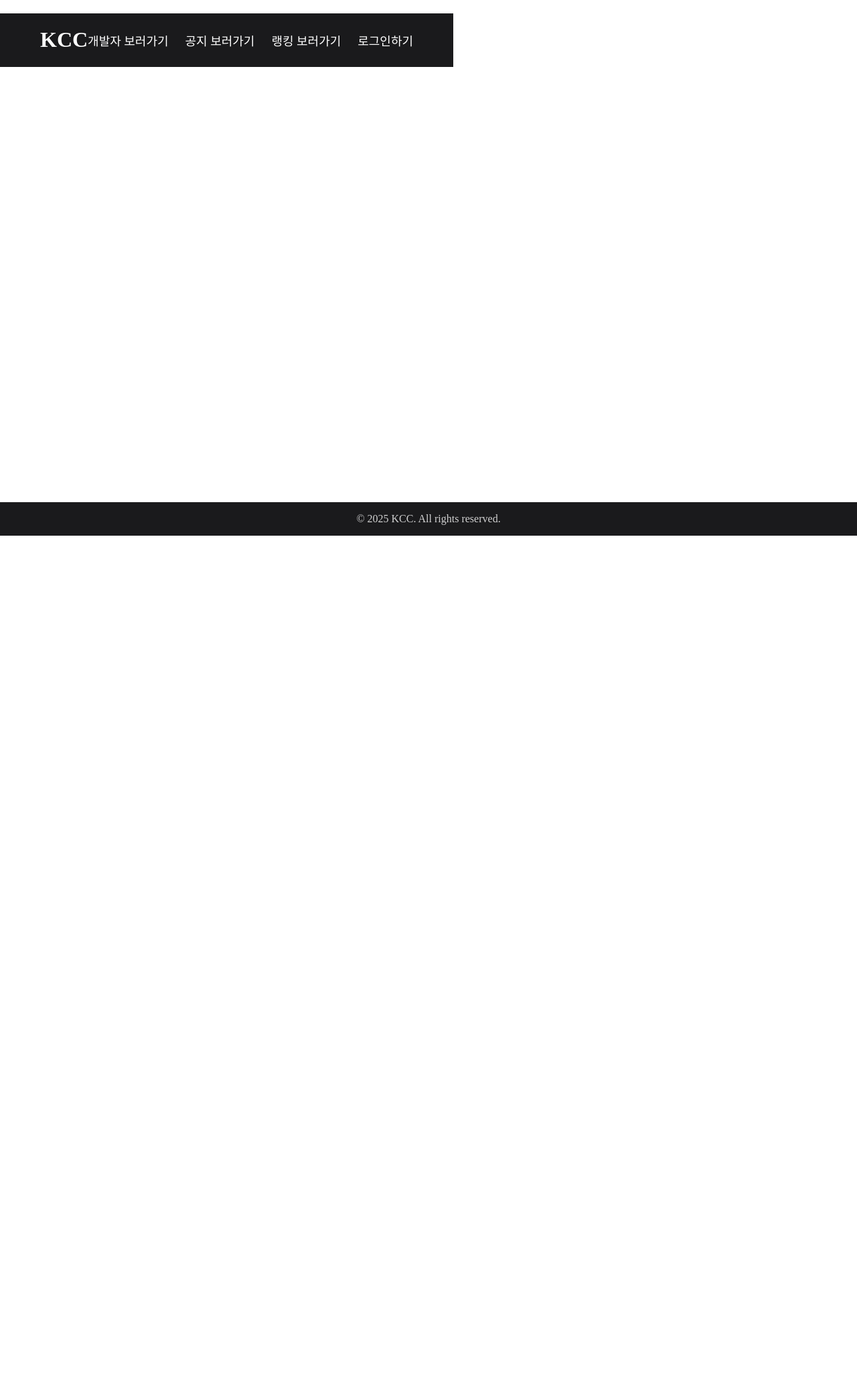
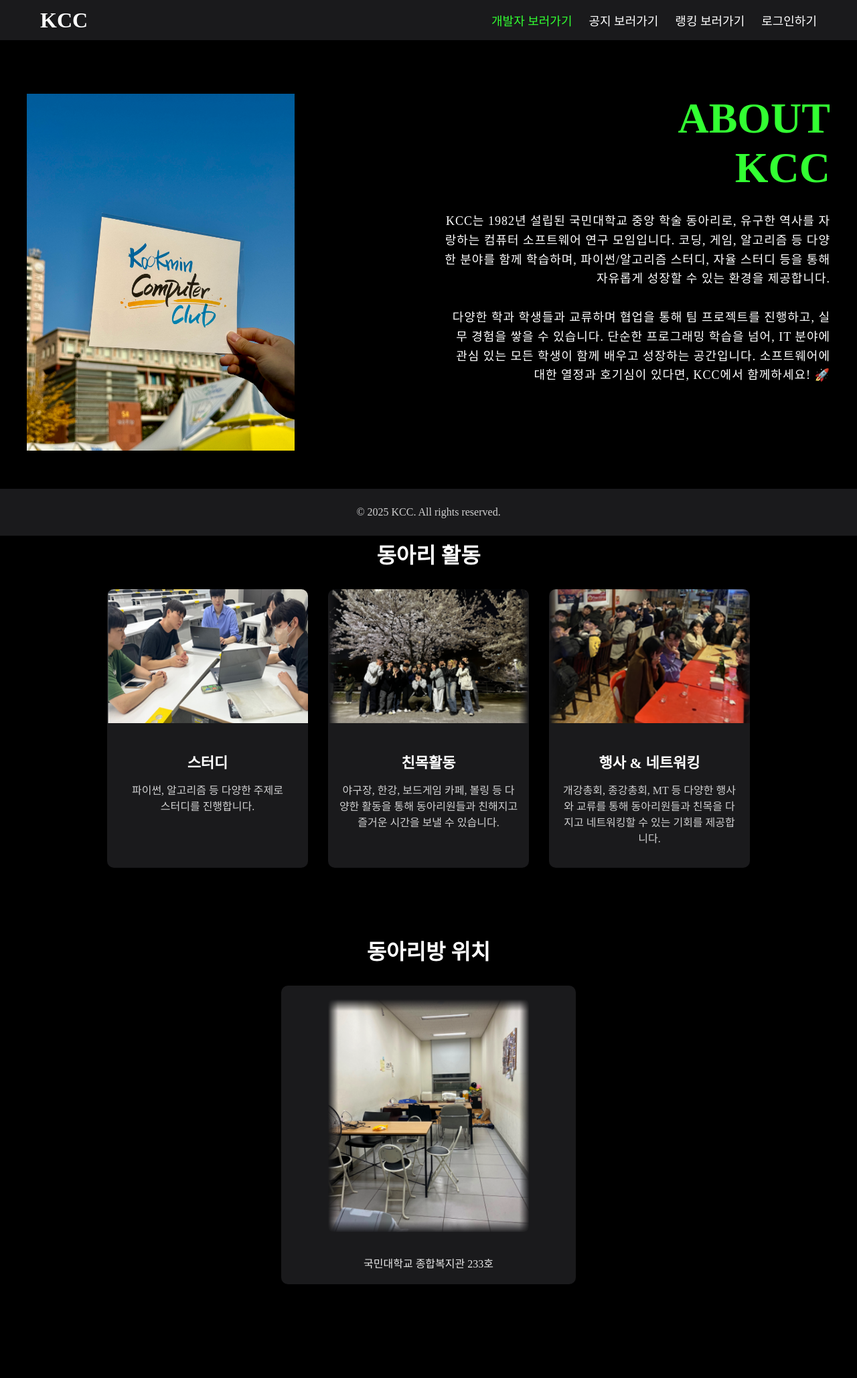
Before and after one commit to junhkchoi/kcc, a Django app: page / in a window 1280 px wide. Shown: the whole page at 67% size. Before the commit the page ends 800 px from the top, so only its background shows below. Run offline with Django 5.2, Linux system fonts and the light colour scheme.

Commit message:
[Feat] create home

```diff
--- a/config/settings.py
+++ b/config/settings.py
@@ -125,6 +125,9 @@ STATICFILES_DIRS = [
     os.path.join(BASE_DIR, 'static'),
 ]
 
+MEDIA_URL = '/media/'
+MEDIA_ROOT = os.path.join(BASE_DIR, 'media')
+
 STATIC_ROOT = os.path.join(BASE_DIR, 'staticfiles')
 
 # Default primary key field type
--- a/static/css/base.css
+++ b/static/css/base.css
@@ -1,7 +1,7 @@
 body {
     padding: 0;
     margin: 0;
-    background-color: white;
+    background-color: black
 }
 
 /* header */
@@ -10,8 +10,12 @@ body {
     justify-content: space-between;
     align-items: center;
     background-color: #1a1a1c;
-    padding: 0px 60px;
+    padding: 15px 60px;
     position: fixed;
+    top: 0;
+    width: 100%;
+    height: 60px;
+    box-sizing: border-box;
 }
 
 .navbar__logo a {
@@ -29,16 +33,35 @@ body {
     text-decoration: none;
     font-size: 18px;
     text-align: center;
+    transition: color 0.3s ease, transform 0.3s ease;
+}
+
+.navbar__navs a:hover {
+    color: #32ff32;
+}
+
+#developer a {
+    color: #32ff32;
+}
+
+/* main */
+main {
+    margin-top: 100px;
+    padding: 40px;
+    margin-bottom: 100px;
+
 }
 
 /* footer */
 footer {
     position: fixed;
     bottom: 0;
+    left: 0;
     width: 100%;
-    display: flex;
-    justify-content: center;
-    background-color: #1a1a1c
+    background-color: #1a1a1c;
+    color: hsla(0, 0%, 100%, 0.8);
+    text-align: center;
+    padding: 10px 0;
 }
 
 .footer__copyright {
--- a/static/css/home/home.css
+++ b/static/css/home/home.css
@@ -1,3 +1,135 @@
-h2 {
-    color: wheat;
+/* intro */
+.intro {
+    display: flex;
+    gap: 15px; /* 간격 축소 */
+    margin-bottom: 50px;
 }
+
+.intro__img img {
+    width: 400px; /* 크기 조정 */
+}
+
+.intro__text {
+    display: flex;
+    flex-direction: column;
+    align-items: flex-end;
+    text-align: right;
+    gap: 10px;
+    color: white;
+    margin-left: -40px;
+}
+
+.intro__text__title {
+    font-size: 24px;
+    font-weight: 300;
+    color: rgba(255, 255, 255, 0.7);
+}
+
+.intro__text__title h1 {
+    font-size: 64px;
+    font-weight: bold;
+    color: #32ff32;
+    text-transform: uppercase;
+    margin: 0;
+}
+
+.intro__text__content {
+    max-width: 70%;
+    font-size: 18px;
+    line-height: 1.6;
+    letter-spacing: 1px;
+    font-weight: 400;
+}
+
+/* activites */
+.activities {
+    text-align: center;
+    padding: 50px 20px;
+    margin-bottom: 50px;
+}
+
+.activities h2 {
+    font-size: 32px;
+    color: white;
+    margin-bottom: 30px;
+}
+
+.activities__container {
+    display: flex;
+    justify-content: center;
+    gap: 30px;
+    flex-wrap: wrap;
+}
+
+.activity {
+    background-color: #1a1a1c;
+    border-radius: 10px;
+    overflow: hidden;
+    width: 300px;
+    text-align: center;
+}
+
+.activity img {
+    width: 100%;
+    height: 200px;
+    object-fit: cover;
+}
+
+.activity__info {
+    padding: 15px;
+}
+
+.activity__info h3 {
+    font-size: 22px;
+    color: white;
+    margin-bottom: 10px;
+}
+
+.activity__info p {
+    font-size: 16px;
+    color: rgba(255, 255, 255, 0.8);
+    line-height: 1.5;
+}
+
+/* location */
+.location {
+    text-align: center;
+    margin-top: 50px;
+}
+
+.location h2 {
+    font-size: 32px;
+    color: white;
+    margin-bottom: 30px;
+}
+
+.location__container {
+    display: flex;
+    flex-direction: column;
+    justify-content: center;
+    align-items: center;
+    gap: 30px;
+    flex-wrap: wrap;
+    background-color: #1a1a1c;
+    padding: 20px;
+    border-radius: 10px;
+    margin: 0 auto;
+    max-width: 400px;
+}
+
+.location__img img {
+    width: 300px;
+    object-fit: cover;
+    border-radius: 8px;
+}
+
+.location__info {
+    text-align: left;
+    color: rgba(255, 255, 255, 0.9);
+}
+
+
+.location__info p {
+    font-size: 18px;
+    line-height: 1.6;
+}
--- a/templates/base.html
+++ b/templates/base.html
@@ -14,7 +14,7 @@
                 <a href=""><h1>KCC</h1></a>
             </div>
             <div class="navbar__navs">
-                <div class="navbar__navs__github">
+                <div class="navbar__navs__github" id='developer'>
                     <a href="https://github.com/junhkchoi/kcc">
                         <p>개발자 보러가기</p>
                     </a>
--- a/templates/home/home.html
+++ b/templates/home/home.html
@@ -1,7 +1,76 @@
 {% extends "base.html" %}
+{% load static %}
 {% block title %}홈페이지{% endblock %}
+{% block content %}
+    <link rel="stylesheet" href="{% static 'css/home/home.css' %}">
 
-{% block content %}
-    <h2>홈페이지에 오신 것을 환영합니다!</h2>
-    <p>이곳은 Django 프로젝트의 메인 페이지입니다.</p>
+    <div class="intro">
+
+        <div class="intro__img">
+            <img src="{% static 'img/kcc_intro.jpg' %}" alt="Kcc_intro_img">
+        </div>
+
+        <div class="intro__text">
+            <div class="intro__text__title">
+                <h1>about <br> KCC</h1>
+            </div>
+            <div class="intro__text__content">
+                <p>
+                    KCC는 1982년 설립된 국민대학교 중앙 학술 동아리로, 유구한 역사를 자랑하는 컴퓨터 소프트웨어 연구 모임입니다.
+                    코딩, 게임, 알고리즘 등 다양한 분야를 함께 학습하며, 파이썬/알고리즘 스터디,
+                    자율 스터디 등을 통해 자유롭게 성장할 수 있는 환경을 제공합니다.
+                    <br>
+                    <br>
+                    다양한 학과 학생들과 교류하며 협업을 통해 팀 프로젝트를 진행하고, 실무 경험을 쌓을 수 있습니다.
+                    단순한 프로그래밍 학습을 넘어, IT 분야에 관심 있는 모든 학생이 함께 배우고 성장하는 공간입니다.
+                    소프트웨어에 대한 열정과 호기심이 있다면, KCC에서 함께하세요! 🚀
+                </p>
+            </div>
+        </div>
+    </div>
+
+    <div class="activities">
+        <h2>동아리 활동</h2>
+
+        <div class="activities__container">
+            <div class="activity">
+                <img src="{% static 'img/free_study.png' %}" alt="스터디 활동">
+                <div class="activity__info">
+                    <h3>스터디</h3>
+                    <p>파이썬, 알고리즘 등 다양한 주제로
+                        <br>스터디를 진행합니다.</p>
+                </div>
+            </div>
+
+            <div class="activity">
+                <img src="{% static 'img/chinmok.png' %}" alt="친목 활동">
+                <div class="activity__info">
+                    <h3>친목활동</h3>
+                    <p>야구장, 한강, 보드게임 카페, 볼링 등 다양한 활동을 통해 동아리원들과 친해지고 즐거운 시간을 보낼 수 있습니다.</p>
+                </div>
+            </div>
+
+            <div class="activity">
+                <img src="{% static 'img/networking.png' %}" alt="정기 행사">
+                <div class="activity__info">
+                    <h3>행사 & 네트워킹</h3>
+                    <p>개강총회, 종강총회, MT 등 다양한 행사와 교류를 통해 동아리원들과 친목을 다지고 네트워킹할 수 있는 기회를 제공합니다.</p>
+                </div>
+            </div>
+        </div>
+    </div>
+
+    <div class="location">
+        <h2>동아리방 위치</h2>
+
+        <div class="location__container">
+            <div class="location__img">
+                <img src="{% static 'img/location.png' %}" alt="KCC 동아리방">
+            </div>
+
+            <div class="location__info">
+                </h3>국민대학교 종합복지관 233호</h3>
+            </div>
+        </div>
+    </div>
 {% endblock %}
```
Also changed, not shown: static/img/chinmok.png (added), static/img/free_study.png (added), static/img/kcc_intro.jpg (added), static/img/location.png (added), static/img/networking.png (added), 3 other files.
